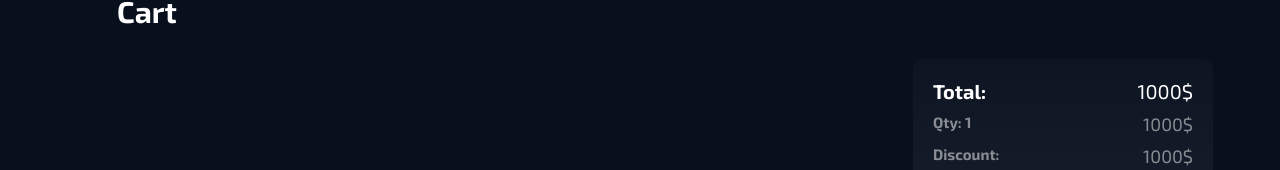
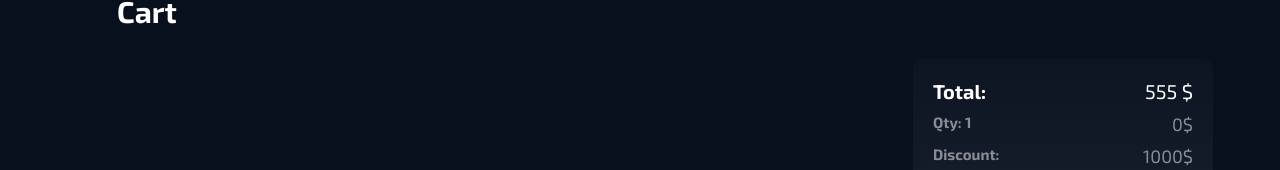
Before and after one commit to dimonstr223/line-store, a React (Create React App) app: page /cart in a window 1280 px wide. Shown: the part 142-312 px from the top of the page. Built offline with nearby package versions, Linux system fonts and the light colour scheme.

Commit message:
Total price logic implemented

```diff
--- a/src/components/CartItem.tsx
+++ b/src/components/CartItem.tsx
@@ -2,6 +2,7 @@ import React from 'react'
 import { ICartItem } from '../redux/cart/types/cartTypes'
 
 import style from '../scss/components/CartItem.module.scss'
+import calcDiscountPrice from '../utils/calcDiscountPrice'
 
 const CartItem: React.FC<ICartItem> = ({
 	title,
@@ -22,7 +23,9 @@ const CartItem: React.FC<ICartItem> = ({
 			<div className={style.wrapper}>
 				<div className={style.quantity}>quantity</div>
 				<div className={style.price}>
-					<div className={style.discountPrice}>11111$</div>
+					<div className={style.discountPrice}>
+						{calcDiscountPrice(price, discountPercentage)}$
+					</div>
 					<div className={style.prevPrice}>{price} $</div>
 				</div>
 			</div>
--- a/src/components/ProductsItem/index.tsx
+++ b/src/components/ProductsItem/index.tsx
@@ -6,7 +6,7 @@ import calcDiscountPrice from '../../utils/calcDiscountPrice'
 
 import style from '../../scss/components/ProductsItem.module.scss'
 import { useDispatch } from 'react-redux'
-import { addToCart } from '../../redux/cart/actions/cartActions'
+import { addToCart, setTotalPrice } from '../../redux/cart/actions/cartActions'
 
 const ProductsItem: React.FC<Product> = ({
 	id,
--- a/src/components/TotalPrice.tsx
+++ b/src/components/TotalPrice.tsx
@@ -1,18 +1,27 @@
 import React from 'react'
+import { useDispatch } from 'react-redux'
+import useAppSelecror from '../hooks/useAppSelector'
+import { setTotalPrice } from '../redux/cart/actions/cartActions'
 
 import style from '../scss/components/TotalPrice.module.scss'
 
-const TotalPrice = () => {
+const TotalPrice: React.FC = () => {
+	const { totalPrice } = useAppSelecror(state => state.cart)
+	const dispatch: any = useDispatch()
+
+	React.useEffect(() => {
+		dispatch(setTotalPrice())
+	}, [totalPrice])
 	return (
 		<div className={style.totalPrice}>
 			<ul className={style.totalPrice__list}>
 				<li className={style.item}>
 					<h5 className={style.title}>Total:</h5>
-					<div className={style.total}>1000$</div>
+					<div className={style.total}>555 $</div>
 				</li>
 				<li className={style.item}>
 					<h5>Qty: 1</h5>
-					<div>1000$</div>
+					<div>{totalPrice}$</div>
 				</li>
 				<li className={style.item}>
 					<h5>Discount:</h5>
--- a/src/redux/cart/actions/cartActions.ts
+++ b/src/redux/cart/actions/cartActions.ts
@@ -4,3 +4,6 @@ export const addToCart = (payload: ICartItem): CartAction => ({
 	type: CartActionTypes.ADD_TO_CART,
 	payload,
 })
+export const setTotalPrice = (): CartAction => ({
+	type: CartActionTypes.SET_TOTAL_PRICE,
+})
--- a/src/redux/cart/reducer/cartReducer.ts
+++ b/src/redux/cart/reducer/cartReducer.ts
@@ -1,13 +1,23 @@
+import { ICartItem } from './../types/cartTypes'
 import { CartAction, CartActionTypes, CartState } from '../types/cartTypes'
 
 const initialState: CartState = {
 	cartItems: [],
+	totalPrice: 0,
 }
 
 const cartReducer = (state = initialState, action: CartAction): CartState => {
 	switch (action.type) {
 		case CartActionTypes.ADD_TO_CART:
 			return { ...state, cartItems: [...state.cartItems, action.payload] }
+		case CartActionTypes.SET_TOTAL_PRICE:
+			return {
+				...state,
+				totalPrice: state.cartItems.reduce(
+					(acc: number, item: ICartItem) => acc + item.price,
+					0
+				),
+			}
 		default:
 			return state
 	}
--- a/src/redux/cart/types/cartTypes.ts
+++ b/src/redux/cart/types/cartTypes.ts
@@ -9,13 +9,18 @@ export interface ICartItem {
 
 export interface CartState {
 	cartItems: ICartItem[]
+	totalPrice: number
 }
 export enum CartActionTypes {
 	ADD_TO_CART = 'ADD_TO_CART',
+	SET_TOTAL_PRICE = 'SET_TOTAL_PRICE',
 }
 interface addToCart {
 	type: CartActionTypes.ADD_TO_CART
 	payload: ICartItem
 }
+interface setTotalPrice {
+	type: CartActionTypes.SET_TOTAL_PRICE
+}
 
-export type CartAction = addToCart
+export type CartAction = addToCart | setTotalPrice
```
